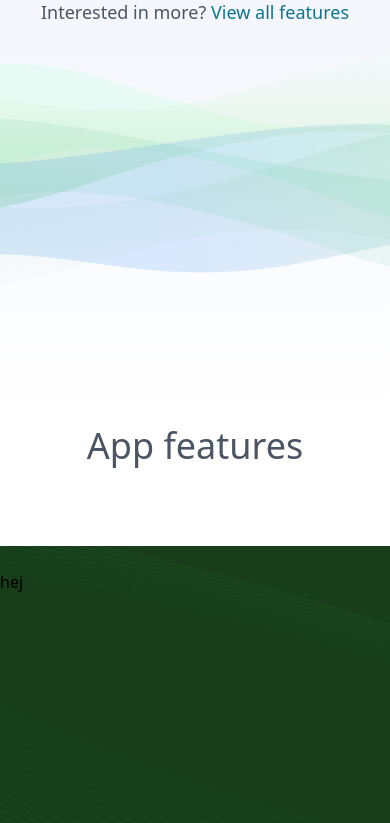
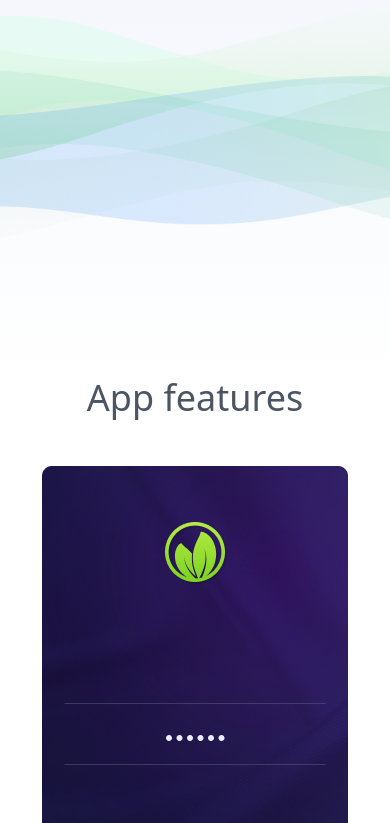
Before and after one commit to benmotyka/my-plants_front, a Vue app: page / in a window 390 px wide. Shown: the part 2150-2973 px from the top of the page. Built offline with nearby package versions, Linux system fonts and the light colour scheme.

Commit message:
added app features components, changed hero phone

```diff
--- a/src/components/atoms/HeroPhone.vue
+++ /dev/null
@@ -1,5 +0,0 @@
-<template>
-    <div class="absolute -bottom-20 z-[2] hidden sm:block">
-        <img src="/hero/phone.png" class="w-full min-h-[150px] drop-shadow-[0_50px_50px_rgba(0,64,0,0.5)] object-cover" />
-    </div>
-</template>
--- a/src/components/molecules/HeroImages.vue
+++ b/src/components/molecules/HeroImages.vue
@@ -1,11 +1,11 @@
-<script setup lang="ts">
-import HeroPhone from "../atoms/HeroPhone.vue";
-</script>
-
 <template>
     <img src="/hero/leaf_1.png" class="absolute top-0 left-1/4" data-aos="fade-down-right" />
     <img src="/hero/leaf_2.png" class="absolute bottom-1/2 right-1/4" data-aos="fade-down-left" data-aos-delay="400" />
     <img src="/hero/leaf_3.png" class=" absolute bottom-0 z-[4]" data-aos="fade-down" data-aos-delay="600"
         data-aos-offset="0" />
-    <HeroPhone data-aos="fade-up" data-aos-delay="600" data-aos-offset="-100"/>
+    <div class="absolute -bottom-20 z-[2] hidden sm:block" data-aos="fade-up" data-aos-delay="600" data-aos-offset="-100">
+        <img src="/hero/phone.png"
+            class="w-full min-h-[120px] drop-shadow-[0_50px_50px_rgba(0,64,0,0.5)] object-cover" />
+    </div>
+
 </template>
--- a/src/components/organisms/About.vue
+++ b/src/components/organisms/About.vue
@@ -24,10 +24,10 @@ const itemsData = [
 <!-- linear-gradient(0deg, blue, green 40%, red); -->
 
 <template>
-  <section id="about" class="flex items-center justify-center flex-col w-full pt-72
+  <section id="about" class="flex items-center justify-center flex-col w-full pt-60 -mb-20
   bg-gradient-to-b from-[#E8EDFA] via-[#E8EDFA] to-[#fff]
   ">
-    <h2  class="text-4xl text-gray-600" data-aos="fade">Best tool for your plants</h2>
+    <h2 class="text-4xl text-gray-600 text-center" data-aos="fade">Best tool for your plants</h2>
     <div class="flex justify-center flex-wrap  items-center py-10">
       <PreviewItem v-for="item, key in itemsData" :header="item.header" :description="item.description"
         :img-src="item.imgSrc" data-aos="zoom-in" :data-aos-delay="key * itemsAnimationDelay" />
--- a/src/components/organisms/AppFeatures.vue
+++ b/src/components/organisms/AppFeatures.vue
@@ -1,5 +1,9 @@
 <template>
-    <section id="app-features" class="flex flex-col items-center pb-20">
+    <section id="app-features" class="flex flex-col items-center pb-60 pt-20" data-aos="fade">
         <h2 class="text-4xl text-gray-600" data-aos="fade">App features</h2>
+        <main class="flex flex-col items-center relative w-full mt-12">
+            <img src="/appFeatures/screenshot_1.png" class="z-[2]" />
+            <img src="/appFeatures/screenshot_effect.png" class="absolute -bottom-44 w-full z-[1] min-h-[200px] object-cover" />
+        </main>
     </section>
 </template>
```
Also changed, not shown: public/appFeatures/screenshot_effect.png (added).
